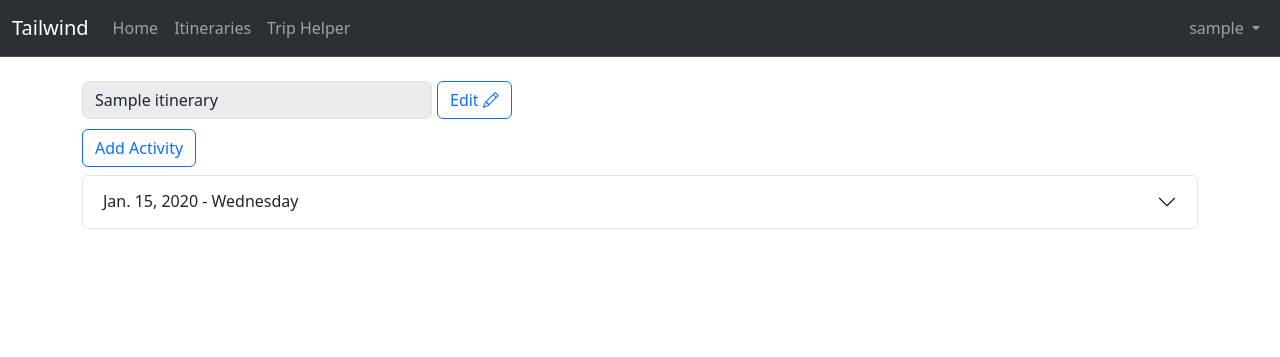
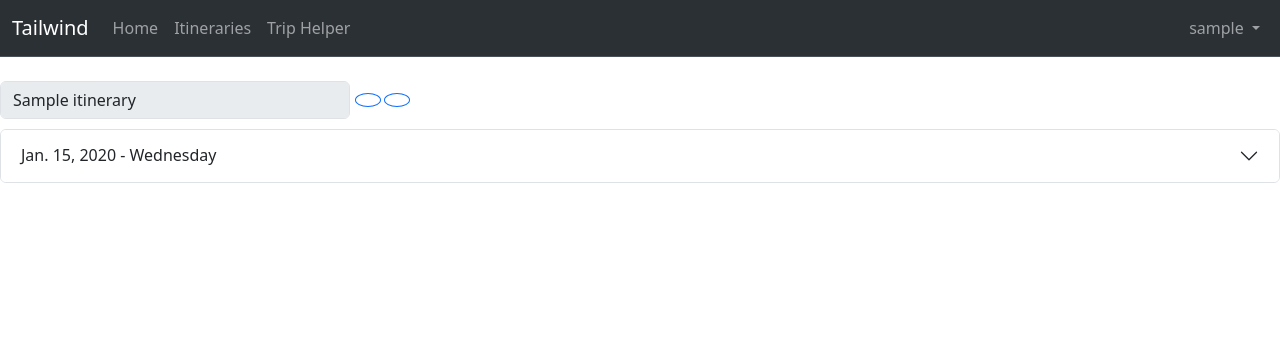
Before and after one commit to coolralphs/tailwind-project, a Django app: page /itinerary/1/ in a window 1280 px wide. Shown: the top 357 px of the page. Run offline with Django 5.2, Linux system fonts and the light colour scheme; a user stored in the database is signed in; tables that the repository leaves empty hold one stand-in row (values such as "Sample post"); parts of the project's set-up code (start-up, migrations or seed data) failed here and were passed over; some libraries are stand-ins or nearby versions.

Commit message:
extended to fit width;updated buttons to circles, initiated open google maps

```diff
--- a/app/static/css/custom.css
+++ b/app/static/css/custom.css
@@ -92,3 +115,43 @@
     padding-left:0px !important;
     padding-right:0px !important;
 }
+
+.next-line {
+    clear: both;
+}
+
+.nowrap-container {
+    display:flex;
+    align-items: center;
+}
+
+.buttons-right{
+    display: flex;
+    justify-content: flex-end;
+    gap: 3px;
+}
+
+/* .btn-activity-create {
+    margin-bottom:8px;
+} */
+
+.btn-round-primary {
+    float: right;
+    border-radius: 50%;
+    border: 0.1px solid #0d6efd;
+}
+
+.btn-round-success {
+    float: right;
+    border-radius: 50%;
+    border: 0.1px solid #198754;
+}
+
+.btn:focus {
+    outline: none;
+    box-shadow: none;
+}
+
+.accordion-button:not(.collapsed){
+    box-shadow: none;
+}
--- a/app/templates/itinerary.html
+++ b/app/templates/itinerary.html
@@ -20,23 +20,26 @@
         <input id="id_user_survey" name="user_survey" value="{{ user_survey_id }}" hidden>
         <div class="nowrap-container">
             {{ form_update_itinerary.name }}
-            <button type="button" id="btn_itinerary_edit" class="btn btn-outline-primary">
-                Edit <i class="bi bi-pencil" ></i>
-            </button>
-            <button type="submit" id="btn_itinerary_save" name="btn_itinerary_save" class="btn btn-outline-success" hidden>
-                Save <i class="bi bi-pencil" ></i>
-            </button>
+            <div class="buttons-right">
+                <button class="btn btn-outline-primary btn-activity-create btn-round-primary" type="button" id="btn_itinerary_edit">
+                    <i class="fas fa-pencil" ></i>
+                </button>
+                <button class="btn btn-outline-success btn-activity-create btn-round-success" type="submit" id="btn_itinerary_save" name="btn_itinerary_save" hidden>
+                    <i class="bi bi-pencil" ></i>
+                </button>
+                <button class="btn btn-outline-primary btn-activity-create btn-round-primary" type="button" data-bs-toggle="offcanvas" data-bs-target="#offcanvasRight" aria-controls="offcanvasRight">
+                    <i class="fas fa-plus"></i>
+                </button>
+            </div>
         </div>
     </form>
 
-    <button class="btn btn-outline-primary btn-activity-create" type="button" data-bs-toggle="offcanvas" data-bs-target="#offcanvasRight" aria-controls="offcanvasRight">
-        Add Activity
-    </button>
+
 
     {% comment %} <a class="mt-3" href="{% url 'add_itinerary_destination' itinerary_id=itinerary_id %}"> Add Destination</a> |
     <a href="{% url 'update_itinerary' pk=itinerary_id %}"> Edit</a> {% endcomment %}
     {% if grouped_dates %}
-        <div class="accordion mt-2" id="accordion">
+        <div class="accordion next-line" id="accordion">
             {% for date, activities in grouped_dates.items %}
                 <div class="accordion-item">
                     <h2 class="accordion-header">
@@ -45,21 +48,22 @@
                         </button>
                     </h2>
                     <div id="collapse_{{ date|date:"m-d-Y" }}" name="{{ date|date:"m-d-Y" }}" class="accordion-collapse collapse" data-bs-parent="#accordion">
-                        <div class="accordion-body">
+                        <div class="">
 
-                            <button class="btn btn-outline-primary btn-activity-create activity-exising-date" name="{{ date|date:"m-d-Y" }}" type="button" data-bs-toggle="offcanvas" data-bs-target="#offcanvasRight" aria-controls="offcanvasRight">
-                                Add Activity
+                            <button class="btn btn-outline-primary btn-round-primary btn-activity-create btn-round activity-exising-date mt-2" name="{{ date|date:"m-d-Y" }}" type="button" data-bs-toggle="offcanvas" data-bs-target="#offcanvasRight" aria-controls="offcanvasRight">
+                                <i class="fas fa-plus"></i>
                             </button>
 
-                            <div style="overflow-x:auto;">
-                                <table class="mt-2">
+                            <div class="next-line" style="overflow-x:auto;">
+                                <table class="">
                                     <thead class="table-head">
                                         <th>Time</th>
                                         <th></th>
-                                        <th>Activity</th>
+                                        <th class="text-ellipsis">Activity</th>
                                         <th class="narrow-hidden">City</th>
                                         <th class="narrow-hidden td-center">Booked</th>
                                         <th class="narrow-hidden td-center">Paid</th>
+                                        <th class="right-cell"></th>
                                     </thead>
                                     <tbody>
                                         {% for i in activities|dictsort:"start_time" %}
@@ -71,11 +75,11 @@
                                                 {% comment %} {% endif %} {% endcomment %}
                                             {% endfor %}
                                             <tr>
-                                                <td class="time-highlight">{{ i.start_time|date:"g:i A" }}</td>
-                                                <td class="no-padding" style="text-align: center; vertical-align: middle; width:1px;">
+                                                <td class="time-highlight fit-text-cell">{{ i.start_time|date:"g:i A" }}</td>
+                                                <td class="icon-cell">
                                                     <i class="fas fa-{{ i.activity.icon }}" style="text-shadow: 0px 0px 3px black; color: white;"></i>
                                                 </td>
-                                                <td>
+                                                <td class="text-ellipsis">
                                                     {% comment %} {{ i.place_name }}   {% endcomment %}
                                                     {% comment %} <button class="btn btn-outline-primary btn-activity-update" name="{{i.id}}" type="button" data-bs-toggle="offcanvas" data-bs-target="#offcanvasRight" aria-controls="offcanvasRight">
                                                         Update
@@ -84,8 +88,8 @@
                                                         {{ i.place_name }}
                                                     </a>
                                                 </td>
-                                                <td class="special narrow-hidden">{{ i.itinerary_destination.city }}</td>
-                                                <td class="td-center narrow-hidden">
+                                                <td class="special narrow-hidden right-cell">{{ i.itinerary_destination.city }}</td>
+                                                <td class="td-center narrow-hidden right-cell">
                                                     {% if i.booking_required %}
                                                         {% if i.is_booked %}
                                                             <i class="bi bi-check-circle" style="color:green;"></i>
@@ -98,7 +102,7 @@
                                                         {% endif %}
                                                     {% endif %}
                                                 </td>
-                                                <td class="td-center narrow-hidden">
+                                                <td class="td-center narrow-hidden right-cell">
                                                     {% if i.pre_payment_required %}
                                                         {% if i.is_paid %}
                                                             <i class="bi bi-check-circle" style="color:green;"></i>
@@ -111,22 +115,9 @@
                                                         {% endif %}
                                                     {% endif %}
                                                 </td>
-                                                {% comment %} <td> {% endcomment %}
-                                                {% comment %} <a href="#">Details</a> {% endcomment %}
-                                                {% comment %} <button class="btn btn-outline-primary btn-activity-update" name="{{i.id}}" type="button" data-bs-toggle="offcanvas" data-bs-target="#offcanvasRight" aria-controls="offcanvasRight">
-                                                    Update
-                                                </button> {% endcomment %}
-
-
-                                                {% comment %} {% for k,v in activities|get_fields %}
-                                                    <div> {{k}} - {{v}} </div>
-                                                {% endfor %} {% endcomment %}
-                                                {% comment %} {{ i.id }}
-                                                {{ i.itinerary_destination }}
-                                                {{ i.type }}
-                                                {{ i.place_name }}
-                                                {{ i.description }} {% endcomment %}
-                                                {% comment %} </td> {% endcomment %}
+                                                <td class="right-cell">
+                                                    <i class="fas fa-ellipsis" style="color:gray;" type="button" data-bs-toggle="offcanvas" data-bs-target="#offcanvasRight_Directions" aria-controls="offcanvasRight_Directions"></i>
+                                                </td>
                                             </tr>
                                         {% endfor %}
                                     </tbody>
@@ -159,6 +150,19 @@
             </form>
         </div>
     </div>
+
+    <div class="offcanvas offcanvas-end" tabindex="-1" id="offcanvasRight_Directions" aria-labelledby="offcanvasRightLabel_Directions">
+        <div class="offcanvas-header">
+            <h5 id="offcanvasRightLabel_Directions">Open Directions With:</h5>
+            <button type="button" class="btn-close text-reset" data-bs-dismiss="offcanvas" aria-label="Close"></button>
+        </div>
+        <div class="offcanvas-body">
+            <button class="open-map btn btn-outline-primary" type="button">
+                Google Maps
+            </button>
+        </div>
+    </div>
+
 
     {% comment %} <div class="offcanvas offcanvas-end" tabindex="-1" id="offcanvasRight_Destination" aria-labelledby="offcanvasRightLabel_Destination">
         <div class="offcanvas-header">
@@ -255,9 +259,9 @@
                 $("label[for='id_city']").css("margin-top", "10px");
                 $("label[for='id_itinerary_destination']").css("margin-top", "10px");
                 $("label[for='id_country']").hide();
-                $("label[for='id_city']").hide();
-                $("#id_itinerary_destination").prop('required',true);
-            } catch (error) {
+            }
+            catch (error)
+            {
                 console.log(error)
             }
         } );
@@ -277,7 +281,7 @@
         }
         $('input[type="radio"]').change(function() {
             var selectedValue = $(this).val();
-            console.log(selectedValue);
+            //console.log(selectedValue);
             if (selectedValue == 'existing')
             {
                 $("#id_country").hide();
@@ -323,7 +327,7 @@
                 type: $(this).attr("method"),
                 data: $(this).serialize(),
             success: function(response) {
-                console.log(response.message);
+                //console.log(response.message);
                 $("#btn_itinerary_save").attr("hidden", true);
                 $("#btn_itinerary_edit").removeAttr('hidden');
                 $("#id_name").prop("disabled", true);
@@ -338,7 +342,7 @@
             var input = $(this);
             if (input.attr("id") == "id_name")
             {
-                console.log(input.attr("id"));
+                //console.log(input.attr("id"));
                 var len = input.val().length;
 
                 // Set timeout to allow the focus to take effect first
@@ -371,7 +375,7 @@
                     $('#'+name).datepicker("setDate", newDateObj);
                     break;
                 case "id_start_time":
-                    console.log(val);
+                    //console.log(val);
                     st.setDate(val)
                     break;
                 case "id_end_time":
@@ -429,7 +433,7 @@
             st.setDate('12:00');
             et.setDate('13:00');
             if ($(this).hasClass("activity-exising-date")){
-                console.log($(this).attr('name'));
+                //console.log($(this).attr('name'));
                 var date = $(this).attr('name')
                 var parts = date.split('-');
                 var dateObj = new Date(parts[2], parts[0] - 1, parts[1]);
@@ -454,5 +458,19 @@
                 }
             });
         });
+        $('#id_start_date').change(function() {
+            var selectedDate = $(this).val();
+            var parts = selectedDate.split('/');
+            var dateObj = new Date(parts[2], parts[0] - 1, parts[1]);
+            $('#id_end_date').datepicker("setDate", dateObj);
+        });
+        $(".open-map").click(function() {
+            var street = "Zion Park Blvd.".replace(/\s/g, "+");
+            var city = "Springdale".replace(/\s/g, "+");
+            var state = "UT".replace(/\s/g, "+");
+            var zip = "84767";
+            var fullAddress = `${street},+${city},+${state}+${zip}`;
+            window.open(`https://www.google.com/maps/dir/?api=1&destination=${fullAddress}`, "_blank");
+        });
     </script>
 {% endblock %}
--- a/app/templates/master.html
+++ b/app/templates/master.html
@@ -111,7 +111,7 @@
   </nav>
 
 <br>
-<div class="container">
+<div class="">
     {% block content %}
     {% endblock %}
 </div>
```
Also changed, not shown: other parts of app/static/css/custom.css (+28 -5 lines).
